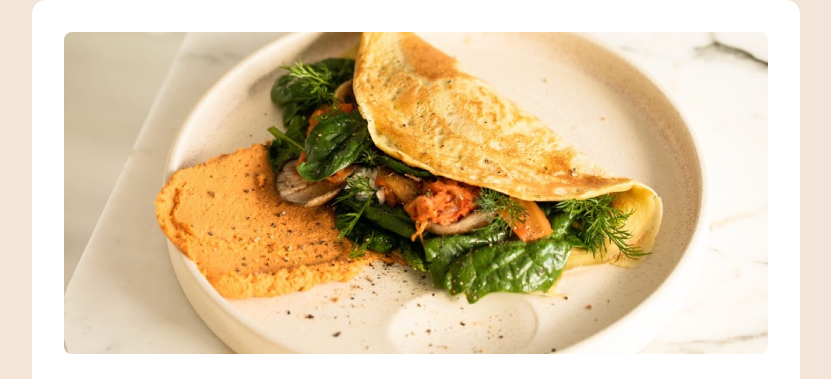
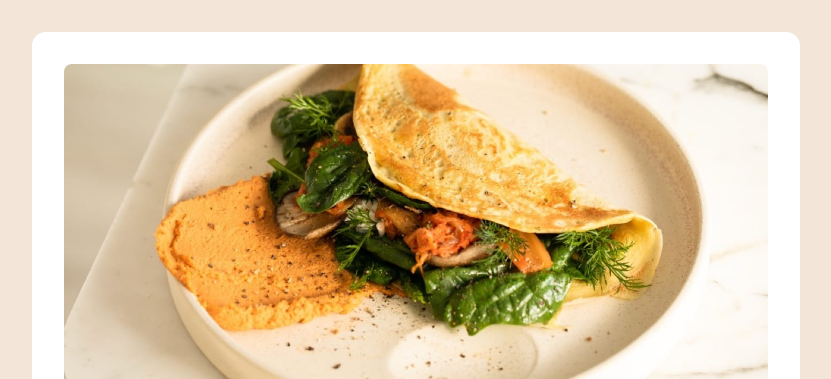
Before and after one commit to godwinLaryea/Recipe-Page, a plain HTML site: page index.html in a window 1280 px wide. Shown: the top 379 px of the page, without its empty margins (224-1055 px from the left). Drawn offline with Linux system fonts and the light colour scheme.

Commit message:
Added margin to top and bottom of container

```diff
--- a/styles.css
+++ b/styles.css
@@ -41,6 +41,7 @@ body {
 @media screen and (min-width: 48rem) {
   .wrapper {
     padding: 2rem;
+    margin-block: 2rem;
   }
 }
 
```
